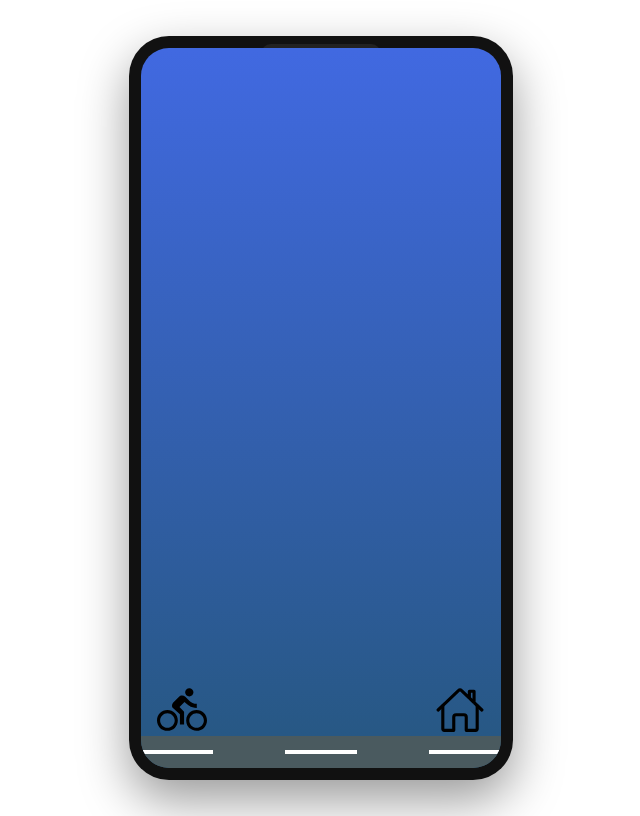
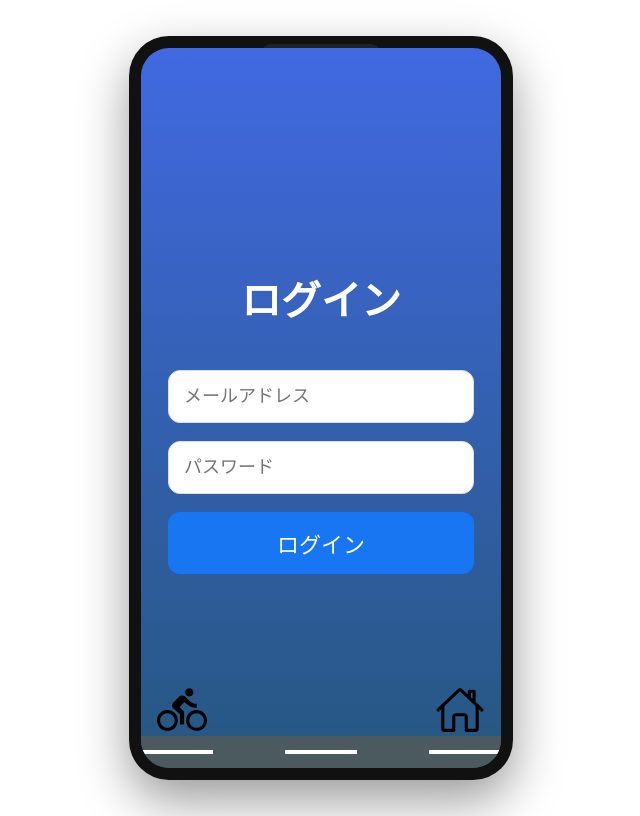
Before and after one commit to ochimasato0186/P.P_front, a Next.js app: page /login in a window 1280 px wide. Shown: the whole page, without its empty margins (319-959 px from the left). Built offline with nearby package versions, Linux system fonts and the light colour scheme.

Commit message:
Update page.tsx

```diff
--- a/app/login/page.tsx
+++ b/app/login/page.tsx
@@ -1,51 +1,154 @@
+
 "use client";
+
 import { useRouter } from "next/navigation";
-import TimeButton from "../../components/TimeButton";
-import TimeBox from "../../components/TimeBox";
+import { useContext, useState } from "react";
+import { FrameContext } from "../../components/PhoneFrame";
 import Road from "../../components/Road";
-import { useContext } from "react";
-import { FrameContext } from "../../components/PhoneFrame";
 import { IoHomeOutline } from "react-icons/io5";
 import { MdOutlineDirectionsBike } from "react-icons/md";
 
 export default function QuizPage() {
-  const hour = new Date().getHours();
   const frameOn = useContext(FrameContext);
   const router = useRouter();
+
   const iconBottom = frameOn ? 30 : 66;
+
+  const [email, setEmail] = useState("");
+  const [password, setPassword] = useState("");
+
   return (
     <>
-      <div style={{ position: "relative", width: "100%", height: "100%" }}>
+      <div
+        style={{
+          position: "relative",
+          width: "100%",
+          height: "100%",
+        }}
+      >
         <main
           style={{
             width: "100%",
             height: "100%",
             display: "flex",
-            flexDirection: "column",
+            justifyContent: "center",
             alignItems: "center",
-            justifyContent: "center",
-            padding: 0,
           }}
         >
+          <div
+            style={{
+              width: "85%",
+              maxWidth: "320px",
+              display: "flex",
+              flexDirection: "column",
+              alignItems: "center",
+              gap: "18px",
+            }}
+          >
+            <h1
+              style={{
+                fontSize: "40px",
+                fontWeight: "bold",
+                marginBottom: "25px",
+                color: "#ffffff",
+              }}
+            >
+              ログイン
+            </h1>
+
+            <input
+              type="email"
+              placeholder="メールアドレス"
+              value={email}
+              onChange={(e) => setEmail(e.target.value)}
+              style={{
+                width: "100%",
+                padding: "15px",
+                borderRadius: "12px",
+                border: "1px solid #ddd",
+                fontSize: "18px",
+                boxSizing: "border-box",
+                color: "#ffffff",
+              }}
+            />
+
+            <input
+              type="password"
+              placeholder="パスワード"
+              value={password}
+              onChange={(e) => setPassword(e.target.value)}
+              style={{
+                width: "100%",
+                padding: "15px",
+                borderRadius: "12px",
+                border: "1px solid #ddd",
+                fontSize: "18px",
+                boxSizing: "border-box",
+              }}
+            />
+
+            <button
+              onClick={() => {
+                console.log(email);
+                console.log(password);
+              }}
+              style={{
+                width: "100%",
+                padding: "15px",
+                borderRadius: "12px",
+                border: "none",
+                backgroundColor: "#1976f2",
+                color: "#fff",
+                fontSize: "22px",
+                cursor: "pointer",
+              }}
+            >
+              ログイン
+            </button>
+          </div>
+
+          {/* ホームボタン */}
           <button
             type="button"
             onClick={() => router.push("")}
             aria-label="ホーム画面へ移動"
-            style={{ position: "absolute", right: 16, bottom: iconBottom, background: "transparent", border: "none", padding: 0, cursor: "pointer", zIndex: 101 }}
+            style={{
+              position: "absolute",
+              right: 16,
+              bottom: iconBottom,
+              background: "transparent",
+              border: "none",
+              padding: 0,
+              cursor: "pointer",
+              zIndex: 101,
+            }}
           >
             <IoHomeOutline size={50} />
           </button>
+
+          {/* 自転車ボタン */}
           <button
             type="button"
             onClick={() => router.push("")}
             aria-label="マイページへ移動"
-            style={{ position: "absolute", left: 16, bottom: iconBottom, background: "transparent", border: "none", padding: 0, cursor: "pointer", zIndex: 101 }}
+            style={{
+              position: "absolute",
+              left: 16,
+              bottom: iconBottom,
+              background: "transparent",
+              border: "none",
+              padding: 0,
+              cursor: "pointer",
+              zIndex: 101,
+            }}
           >
             <MdOutlineDirectionsBike size={50} />
           </button>
         </main>
+
         {frameOn && <Road insideFrame={true} />}
       </div>
+
       {!frameOn && <Road insideFrame={false} />}
     </>
   );
```
